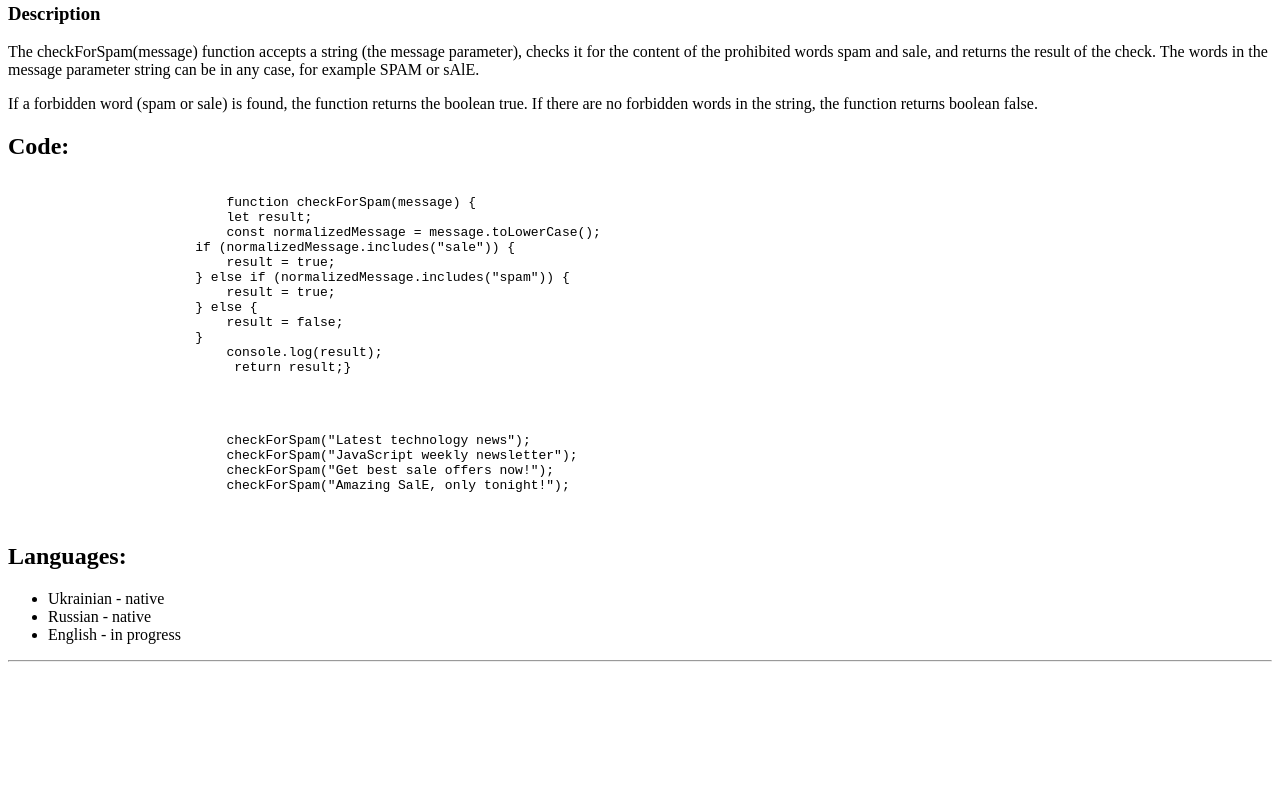
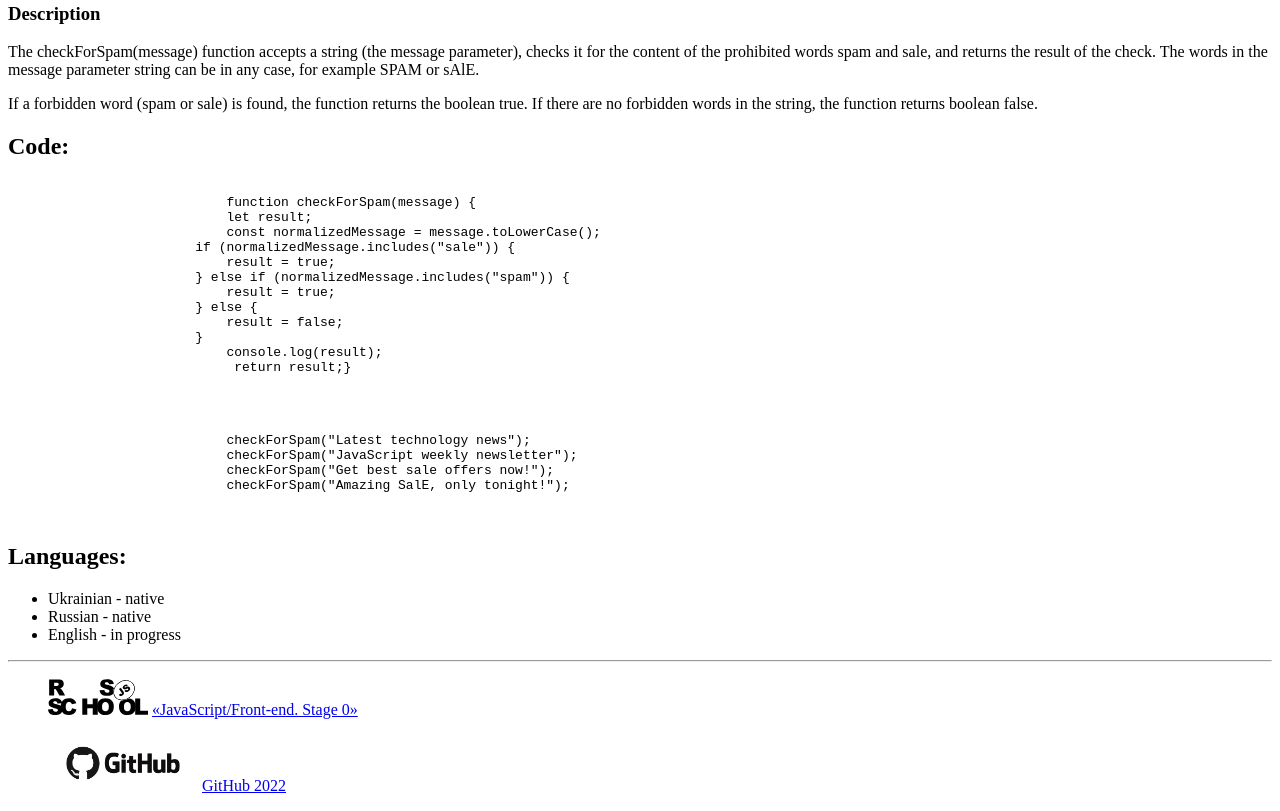
Before and after one commit to VIKTORIYA-S/rsschool-cv-00, a plain HTML site: page index.html in a window 1280 px wide. Shown: the part 1624-2435 px from the top of the page. Before the commit the page ends 2294 px from the top, so only its background shows below. Drawn offline with Linux system fonts and the light colour scheme.

Commit message:
feat: add footer to file index.html

```diff
--- a/index.html
+++ b/index.html
@@ -166,7 +166,16 @@
             </section>
         </main>
         <hr>
-
+        <footer class="footer">
+            <figure>
+                <img src="./img/rs_school_js.svg" alt="logo" width="100">
+                <a href="https://wearecommunity.io/events/js-stage0-rs-2023q2" class="logo">«JavaScript/Front-end. Stage 0»</a>
+            </figure>
+                <figure>
+                    <img src="./img/free-png.ru-688.png" alt="logo" width="150">
+                    <a href="https://github.com/rolling-scopes-school/viktoriya-s-JSFEPRESCHOOL2023Q2/invitations" class=" logo logo-git">GitHub 2022</a>
+                </figure>
+        </footer>
     </div>
 </body>
 </html>
```
